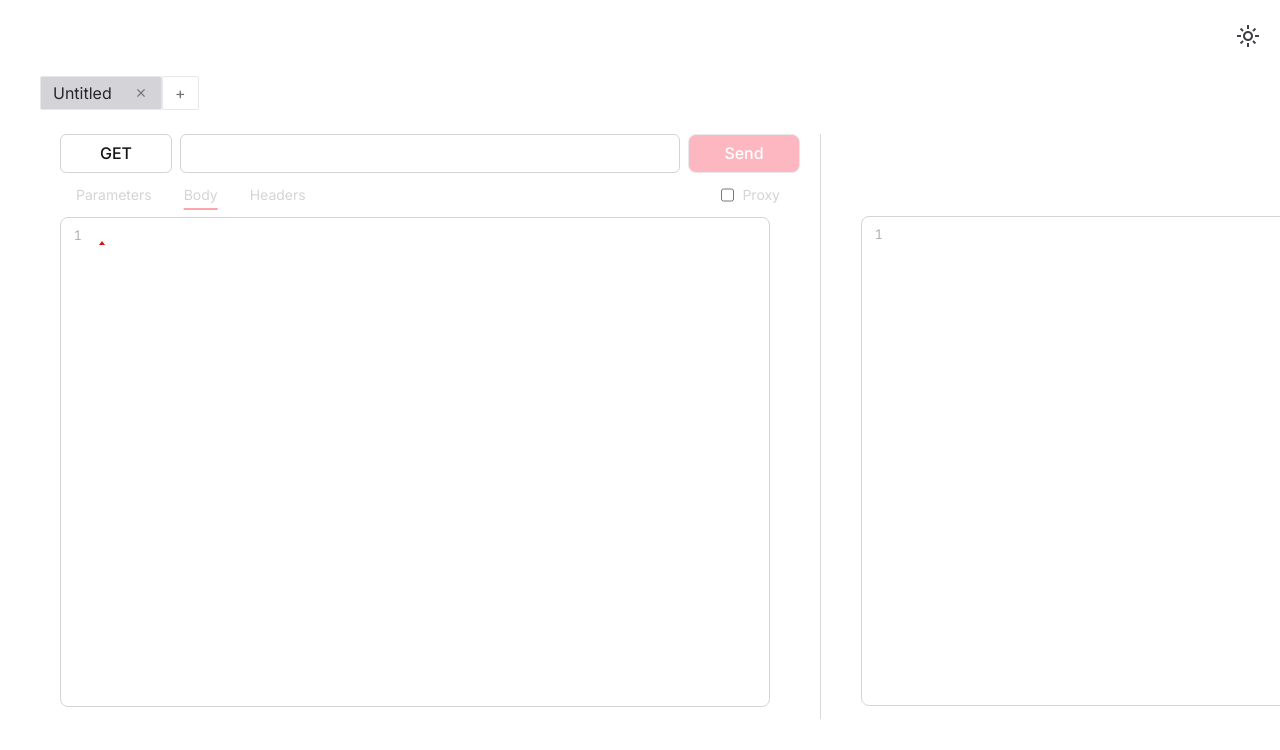
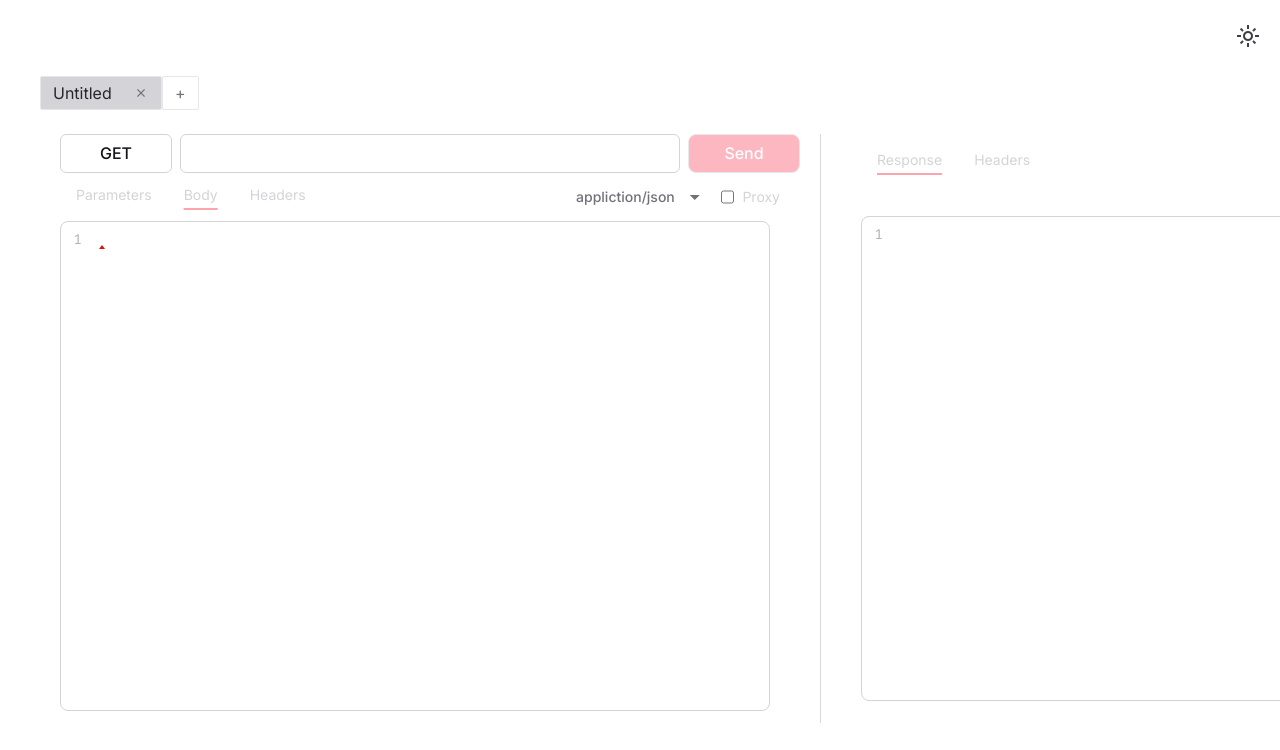
Before and after one commit to anandaramr/miniproject-frontend, a React (Vite) app: page / in a window 1280 px wide. Shown: the top 750 px of the page. Built offline with nearby package versions, Linux system fonts and the light colour scheme.

Commit message:
Edit response tab

```diff
--- a/index.html
+++ b/index.html
@@ -3,7 +3,7 @@
   <head>
     <meta charset="UTF-8" />
     <meta name="viewport" content="width=device-width, initial-scale=1.0" />
-    <link rel="stylesheet" href="https://fonts.googleapis.com/css2?family=Material+Symbols+Outlined:opsz,wght,FILL,GRAD@20..48,100..700,0..1,-50..200&icon_names=add,close,content_copy,dark_mode,delete,download,light_mode&display=block" />
+    <link rel="stylesheet" href="https://fonts.googleapis.com/css2?family=Material+Symbols+Outlined:opsz,wght,FILL,GRAD@20..48,100..700,0..1,-50..200&icon_names=add,arrow_drop_down,close,content_copy,dark_mode,delete,download,light_mode&display=block" />
     <link rel="preconnect" href="https://fonts.googleapis.com">
     <link rel="preconnect" href="https://fonts.gstatic.com" crossorigin>
     <link href="https://fonts.googleapis.com/css2?family=Fira+Code:wght@300..700&family=Inter:ital,opsz,wght@0,14..32,100..900;1,14..32,100..900&display=swap" rel="stylesheet">
--- /dev/null
+++ b/src/components/ContentType.jsx
@@ -0,0 +1,13 @@
+export default function ContentType({ setContent })
+{
+    return(
+        <div className="dark:border-zinc-700 border-zinc-300 shadow-md border-[1px] rounded-lg my-4 py-2 w-fit dark:bg-lightblack bg-white text-sm">
+            <div className="flex flex-col font-medium">
+                <p className="text-center py-1 text-zinc-400 font-bold">Content Type</p>
+                <button onClick={()=>setContent("application/json")} className="dark:hover:bg-zinc-800 duration-200 hover:bg-slate-300 py-2 px-3 rounded-md  text-zinc-500">application/json </button>
+                <button onClick={()=>setContent("text/html")} className="dark:hover:bg-zinc-800 duration-200 hover:bg-slate-300 py-2 px-3 rounded-md  text-zinc-500">text/html </button>
+                <button onClick={()=>setContent("text/plain")} className="dark:hover:bg-zinc-800 duration-200 hover:bg-slate-300 py-2 px-3 rounded-md  text-zinc-500">text/plain</button>
+            </div>
+        </div>
+    )
+}
--- a/src/components/Request.jsx
+++ b/src/components/Request.jsx
@@ -6,6 +6,7 @@ import { parseJson, updateState } from "../utils/utils";
 import { cls } from "../utils/cls";
 import KeyValue from './KeyValue'
 import Body from "./Body";
+import ContentType from "./ContentType";
 
 export default function Request({ tabId, displayResponse }) {
 
@@ -18,6 +19,7 @@ export default function Request({ tabId, displayResponse }) {
     const [ proxy, setProxy ] = useState(false)
     const [ isLoading, setIsLoading ] = useState(false)
     const [ controller, setController ] = useState()
+    const [ content, setContent ] = useState("appliction/json")
 
     useEffect(() => {
         const { method, url, body, headers, parameters } = getTabState()
@@ -113,6 +115,9 @@ export default function Request({ tabId, displayResponse }) {
     }
 
     const methodButton =<div className="py-1.5 rounded-md px-7 dark:hover:bg-zinc-900 duration-200 dark:border-zinc-600 border-zinc-300 border-[1px] flex flex-col justify-center w-28 dark:bg-lightblack">{method}</div>
+    const contentType =<div className="text-zinc-500 rounded-sm dark:hover:bg-zinc-900 duration-200 flex gap-2 items-center justify-center dark:bg-lightblack w-32">{content}<span class="material-symbols-outlined">arrow_drop_down</span></div>
+
+
     return (
         <div className="w-fit px-5 mt-3 border-r-[1px] border-zinc-700 border-opacity-20">
             <div className="flex gap-2 mb-3">
@@ -128,9 +133,16 @@ export default function Request({ tabId, displayResponse }) {
                     <button onClick={()=> setActive("Body")} className={cls("mx-4 dark:hover:underline underline-offset-8 decoration-2 decoration-rose-300",(active=="Body")&&"underline")}>Body</button>
                     <button onClick={()=> setActive("Headers")} className={cls("mx-4 dark:hover:underline underline-offset-8 decoration-2 decoration-rose-300",(active=="Headers")&&"underline")}>Headers</button>
                 </div>
-                <div className="flex gap-2 mr-5 ">
-                    <input type="checkbox" checked={proxy} onChange={()=>setProxy((proxy)=>!proxy)}/>
-                    <label>Proxy</label>
+                <div className="flex gap-4 mr-5 items-center">
+                    <div className="flex items-center">
+                        <Popup collapsible title={contentType}>
+                            <ContentType setContent={setContent}/>
+                        </Popup>
+                    </div>
+                    <div className="flex gap-2">
+                        <input type="checkbox" checked={proxy} onChange={()=>setProxy((proxy)=>!proxy)}/>
+                        <label>Proxy</label>
+                    </div>
                 </div>
             </div>
             {(active=="Headers")&& <KeyValue item="Headers" setEntries={setHeaders} entries={headers}/>}
--- a/src/components/Response.jsx
+++ b/src/components/Response.jsx
@@ -6,6 +6,7 @@ export default function Response({ response }) {
 
     const copyMessage = useRef()
     const [ extension, setExtension ] = useState("txt")
+    const [ showResponse, setShowResponse ] = useState("response")
 
     function download() {
         if (!response?.headers) return;
@@ -46,26 +47,29 @@ export default function Response({ response }) {
     }, [response])
 
     return (
-        <div className="pl-10 pt-3 mt-10 w-full">
+        <div className="pl-10 pt-3 w-full">
             {!response.error &&
-            <div>
-                <div className="flex justify-between">
-                    <div className={cls("flex gap-3 text-xs font-semibold select-none", response?.ok && "text-emerald-400")}>
-                        <span>{response.statusCode && "Status"}</span>
-                        <span>{response.statusCode}</span>
-                        <span>{response.statusText}</span>
-                    </div>
-
-                    <div className="flex items-center gap-3 select-none">
-                        <div className="flex-col justify-center">
+            <div className="flex flex-col gap-1">
+                <div className={cls("flex gap-3 text-xs font-semibold select-none", response?.ok && "text-emerald-400")}>
+                    <span>{response.statusCode && "Status"}</span>
+                    <span>{response.statusCode}</span>
+                    <span>{response.statusText}</span>
+                </div>
+                <div className="text-sm text-zinc-300 mt-3">
+                    <button onClick={()=>setShowResponse("response")}className={cls("mx-4 dark:hover:underline underline-offset-8 decoration-2 decoration-rose-300",(showResponse=="response")&&"underline")}>Response</button>
+                    <button onClick={()=>setShowResponse("headers")}className={cls("mx-4 dark:hover:underline underline-offset-8 decoration-2 decoration-rose-300",(showResponse=="headers")&&"underline")}>Headers</button>
+                </div>
+                {showResponse=="response" && <div className="flex flex-col justify-between">
+                    <div className="flex items-center gap-3 select-none justify-end">
+                        <div className="flex-col">
                             <span onClick={copy} className="text-gray-500 text-xl hover:text-gray-300 duration-200 cursor-pointer material-symbols-outlined">content_copy</span>
-                            <div ref={copyMessage} className="text-xs opacity-0 hidden font-medium absolute -translate-x-5 my-1 z-10 bg-white bg-opacity-80 cursor-default rounded-md shadow-lg border-[1px] border-zinc-200 text-black px-3 py-1">Copied!</div>
+                            <div ref={copyMessage} className="text-xs opacity-0 hidden font-medium absolute -translate-x-5 z-10 bg-white bg-opacity-80 cursor-default rounded-md shadow-lg border-[1px] border-zinc-200 text-black px-3 py-1">Copied!</div>
                         </div>
                         <span onClick={download} className="text-gray-500 hover:text-gray-300 duration-200 cursor-pointer material-symbols-outlined">download</span>
                     </div>
-                </div>
+                    <Editor value={response.data} language={extension} readOnly width="700px" height="475px"/>
+                </div>}
 
-                <Editor value={response.data} language={extension} readOnly width="700px"/>
             </div>}
 
             {response.error &&
```
